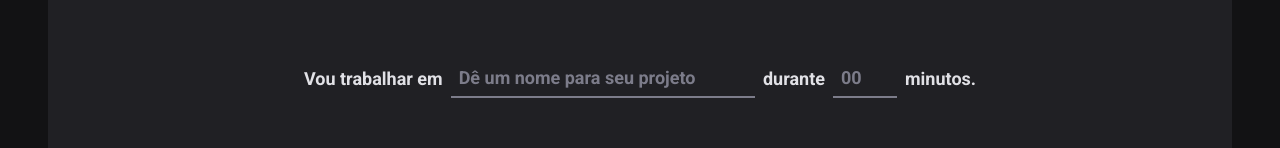
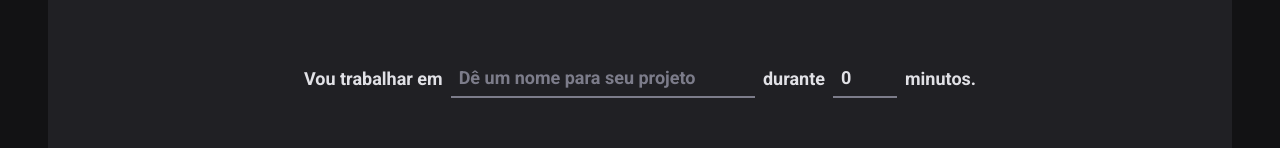
Before and after one commit to omarcoaur3lio/ignite-timer, a React (Vite) app: page / in a window 1280 px wide. Shown: the part 166-314 px from the top of the page. Built offline with nearby package versions, Linux system fonts and the light colour scheme.

Commit message:
finished forms module

```diff
--- a/src/pages/Home/index.tsx
+++ b/src/pages/Home/index.tsx
@@ -21,13 +21,20 @@
     .max(60, 'O ciclo precisa ser de no máximo 60 minutos'),
 })
 
+type NewCycleFormData = zod.infer<typeof newCycleFromValidationSchema>
+
 export function Home() {
-  const { register, handleSubmit, watch } = useForm({
+  const { register, handleSubmit, watch, reset } = useForm<NewCycleFormData>({
     resolver: zodResolver(newCycleFromValidationSchema),
+    defaultValues: {
+      task: '',
+      minutesAmount: 0,
+    },
   })
 
-  function handleCreateNewCycle(data: any) {
+  function handleCreateNewCycle(data: NewCycleFormData) {
     console.log(data)
+    reset()
   }
 
   const task = watch('task')
```
